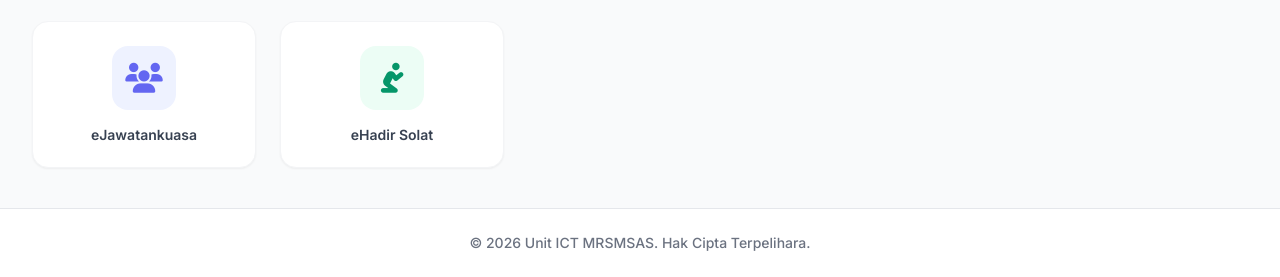
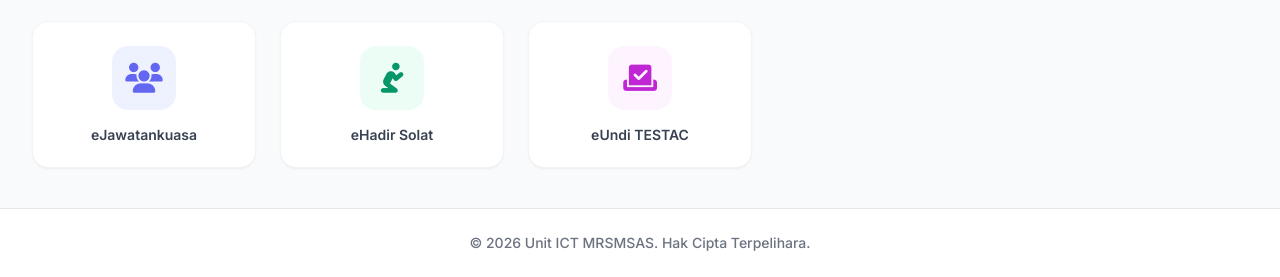
Before and after one commit to mrsmsas/INTRANET, a plain HTML site: page index.html in a window 1280 px wide. Shown: the part 690-967 px from the top of the page. Drawn offline with nearby package versions, Linux system fonts and the light colour scheme.

Commit message:
Tambah pautan eUndi TESTAC
Co-Authored-By: Claude Opus 5.5 <noreply@anthropic.com>

```diff
--- a/index.html
+++ b/index.html
@@ -251,7 +251,8 @@
                 bgColor: 'bg-cyan-50',
                 url: 'https://mrsmsas.github.io/ekedatangankursus/admin'
             }, { id: 'sys16', title: 'eJawatankuasa', icon: 'fa-solid fa-users', color: 'bg-indigo-500', textColor: 'text-indigo-500', bgColor: 'bg-indigo-50', url: 'https://mrsmsas.github.io/ejawatankuasa' },
-            { id: 'sys17', title: 'eHadir Solat', icon: 'fa-solid fa-person-praying', color: 'bg-emerald-500', textColor: 'text-emerald-600', bgColor: 'bg-emerald-50', url: 'https://mrsmsas.github.io/ehadirSolat/' }
+            { id: 'sys17', title: 'eHadir Solat', icon: 'fa-solid fa-person-praying', color: 'bg-emerald-500', textColor: 'text-emerald-600', bgColor: 'bg-emerald-50', url: 'https://mrsmsas.github.io/ehadirSolat/' },
+            { id: 'sys18', title: 'eUndi TESTAC', icon: 'fa-solid fa-check-to-slot', color: 'bg-fuchsia-600', textColor: 'text-fuchsia-600', bgColor: 'bg-fuchsia-50', url: 'https://mrsmsas.github.io/eundi-testac/' }
         ];
         // Fungsi untuk menjana Grid Ikon Aplikasi secara dinamik
         function renderDashboard() {
```
